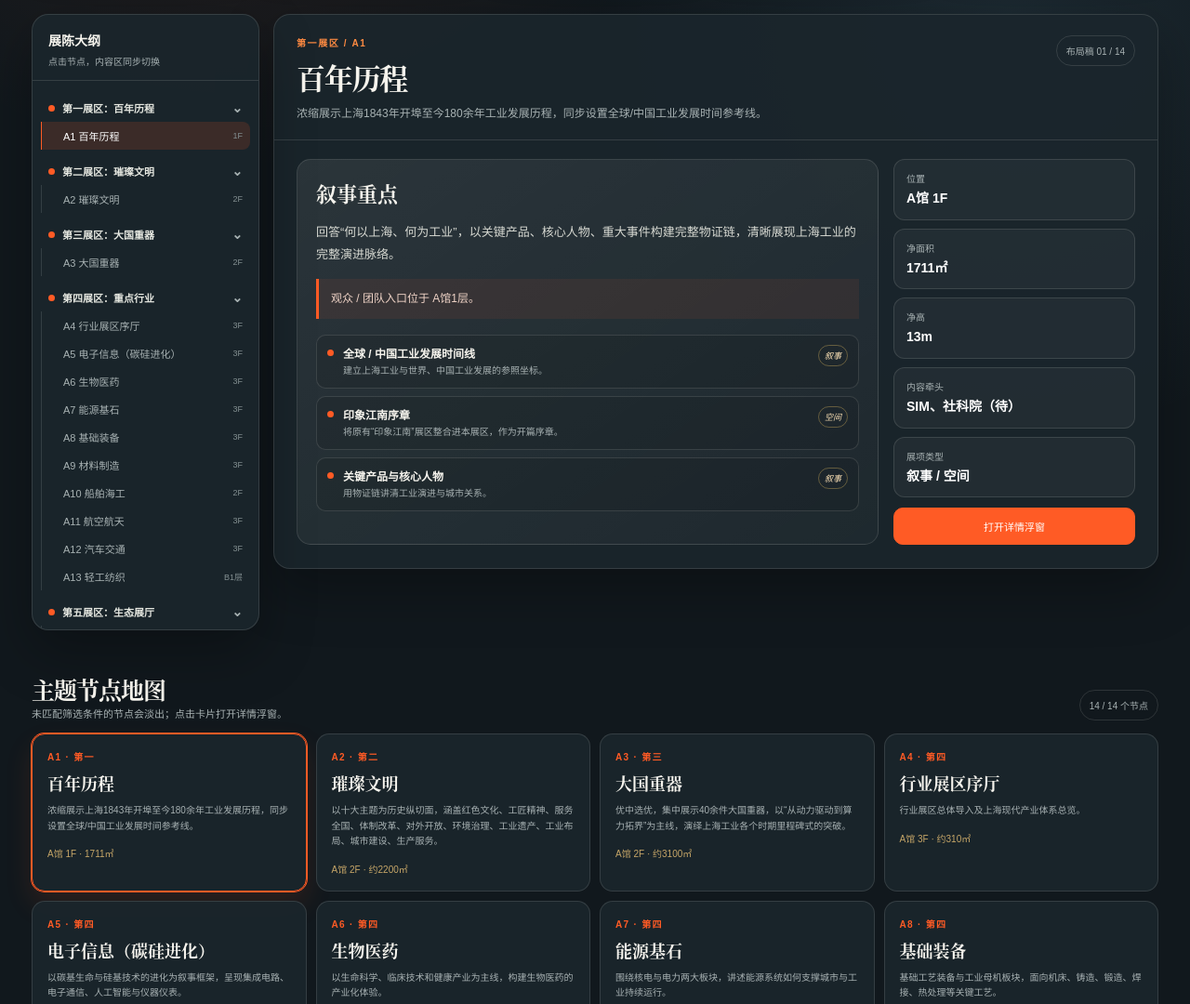
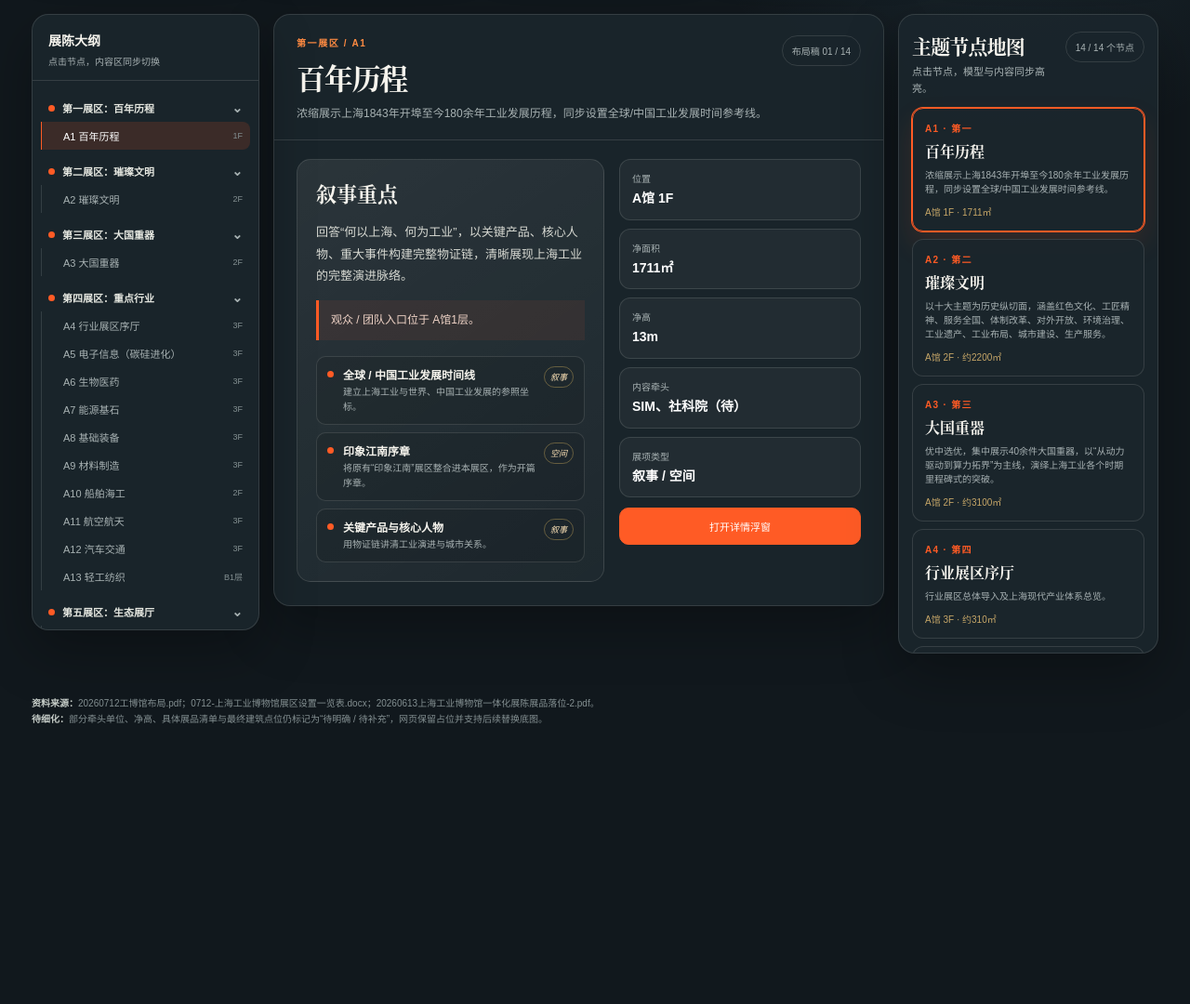
Before and after one commit to sebastienkuzmanov/shanghai-industrial-museum-cim, a plain HTML site: page index.html in a window 1280 px wide. Shown: the part 575-1655 px from the top of the page at 93% size. After the commit the page ends 1399 px from the top, so only its background shows below. Drawn offline with Linux system fonts and the light colour scheme.

Commit message:
feat: move theme node map to right rail

```diff
--- a/index.html
+++ b/index.html
@@ -42,9 +42,10 @@
     .filters { display:flex; flex-wrap:wrap; gap:6px; align-items:center; }
     .filters select { min-width:116px; color:#e8ebe5; background:var(--panel); border:1px solid var(--line); padding:9px 28px 9px 10px; border-radius:9px; font-size:11px; }
     .filters option { color:#111; }
-    .workspace { max-width:1500px; margin:auto; padding:0 34px 45px; display:grid; grid-template-columns:245px minmax(0,1fr); gap:15px; align-items:start; }
-    .tree-panel,.content-panel,.side-info { border:1px solid var(--line); background:var(--panel); border-radius:18px; box-shadow:var(--shadow); }
+    .workspace { max-width:1500px; margin:auto; padding:0 34px 45px; display:grid; grid-template-columns:245px minmax(0,1fr) 280px; gap:15px; align-items:start; }
+    .tree-panel,.content-panel,.side-info,.node-map-panel { border:1px solid var(--line); background:var(--panel); border-radius:18px; box-shadow:var(--shadow); }
     .tree-panel { position:sticky; top:91px; overflow:hidden; }
+    .node-map-panel { position:sticky; top:91px; max-height:calc(100vh - 112px); overflow:auto; }
     .tree-head { padding:17px 17px 13px; border-bottom:1px solid var(--line); }
     .tree-head strong { display:block; font-size:14px; }
     .tree-head span { display:block; color:var(--muted); font-size:10px; margin-top:5px; }
@@ -125,6 +126,15 @@
     .explorer-head h2 { margin:0; font-family:var(--serif); font-size:25px; letter-spacing:-.04em; }
     .explorer-head p { margin:0; color:var(--muted); font-size:11px; }
     .node-grid { display:grid; grid-template-columns:repeat(4,minmax(0,1fr)); gap:10px; }
+    .node-map-panel .explorer { max-width:none; margin:0; padding:18px 14px 15px; }
+    .node-map-panel .explorer-head { align-items:flex-start; margin-bottom:12px; }
+    .node-map-panel .explorer-head h2 { font-size:21px; }
+    .node-map-panel .explorer-head p { line-height:1.55; margin-top:5px; }
+    .node-map-panel .node-grid { grid-template-columns:1fr; gap:8px; }
+    .node-map-panel .node-card { min-height:0; padding:13px; border-radius:12px; }
+    .node-map-panel .node-card h3 { font-size:16px; margin:6px 0 7px; }
+    .node-map-panel .node-card p { font-size:10px; line-height:1.5; }
+    .node-map-panel .node-card footer { margin-top:9px; }
     .node-card { min-height:150px; padding:16px; border:1px solid var(--line); border-radius:14px; background:var(--panel); cursor:pointer; transition:transform .2s ease,opacity .2s ease,border-color .2s ease,box-shadow .2s ease; animation:rise .45s both; }
     .node-card:hover { transform:translateY(-3px); border-color:var(--accent); box-shadow:0 14px 30px rgba(0,0,0,.22); }
     .node-card.active { border-color:var(--accent); box-shadow:0 0 0 1px var(--accent),0 14px 30px rgba(255,91,37,.12); }
@@ -220,12 +230,12 @@
     #app.hidden { display:none; }
     @keyframes fadeIn { from { opacity:0; } to { opacity:1; } }
     @keyframes rise { from { opacity:0; transform:translateY(8px); } to { opacity:1; transform:translateY(0); } }
-    @media (max-width:1100px) { .metrics { grid-template-columns:repeat(3,1fr); } .workspace { grid-template-columns:200px minmax(0,1fr); } .node-grid { grid-template-columns:repeat(3,1fr); } }
+    @media (max-width:1100px) { .metrics { grid-template-columns:repeat(3,1fr); } .workspace { grid-template-columns:200px minmax(0,1fr) 250px; } .node-grid { grid-template-columns:repeat(3,1fr); } .node-map-panel .node-grid { grid-template-columns:1fr; } }
     @media (max-width:1100px) { .admin-layout { grid-template-columns:185px minmax(0,1fr); } .admin-kpi-grid { grid-template-columns:repeat(2,1fr); } .admin-grid-2,.space-admin { grid-template-columns:1fr; } }
-    @media (max-width:780px) { .topbar { padding:0 18px; } .top-actions small { display:none; } .hero { padding:40px 18px 28px; grid-template-columns:1fr; gap:24px; } .metrics,.control-bar,.workspace,.explorer { padding-left:18px; padding-right:18px; } .metrics { grid-template-columns:repeat(2,1fr); } .control-bar { align-items:flex-start; } .workspace { grid-template-columns:1fr; } .tree-panel { position:static; } .tree { max-height:none; display:grid; grid-template-columns:repeat(2,1fr); gap:4px; } .tree-group { margin:0; } .content-head { padding:19px 17px 15px; } .view-body { padding:15px 17px 20px; } .overview-layout,.modal-body { grid-template-columns:1fr; } .node-grid { grid-template-columns:repeat(2,1fr); } .spatial-hints { grid-template-columns:1fr; } }
+    @media (max-width:780px) { .topbar { padding:0 18px; } .top-actions small { display:none; } .hero { padding:40px 18px 28px; grid-template-columns:1fr; gap:24px; } .metrics,.control-bar,.workspace,.explorer { padding-left:18px; padding-right:18px; } .metrics { grid-template-columns:repeat(2,1fr); } .control-bar { align-items:flex-start; } .workspace { grid-template-columns:1fr; } .tree-panel,.node-map-panel { position:static; max-height:none; } .tree { max-height:none; display:grid; grid-template-columns:repeat(2,1fr); gap:4px; } .tree-group { margin:0; } .content-head { padding:19px 17px 15px; } .view-body { padding:15px 17px 20px; } .overview-layout,.modal-body { grid-template-columns:1fr; } .node-grid { grid-template-columns:repeat(2,1fr); } .node-map-panel .node-grid { grid-template-columns:repeat(2,1fr); } .spatial-hints { grid-template-columns:1fr; } }
     @media (max-width:780px) { .admin-shell { padding:28px 18px 38px; } .admin-layout { grid-template-columns:1fr; } .admin-nav { position:static; display:grid; grid-template-columns:repeat(2,1fr); gap:4px; } .admin-nav-label { grid-column:1/-1; } .admin-header { align-items:flex-start; flex-direction:column; } .admin-main { padding:15px; } }
     @media (max-width:780px) { .cim-stage { min-height:430px; } .cim-model { transform:translate(-50%,-46%) rotateX(58deg) rotateZ(-28deg) scale(.58); } .cim-model:hover { transform:translate(-50%,-46%) rotateX(58deg) rotateZ(-28deg) scale(.61); } .cim-tooltip { max-width:165px; } .cim-legend { right:10px; bottom:10px; width:125px; } }
-    @media (max-width:480px) { h1 { font-size:43px; } .theme-switch button { padding:7px 8px; } .metrics { gap:7px; } .metric { min-height:78px; padding:13px; } .metric b { font-size:21px; } .metric span { font-size:10px; } .node-grid { grid-template-columns:1fr; } .tree { grid-template-columns:1fr; } .content-head { flex-direction:column; } }
+    @media (max-width:480px) { h1 { font-size:43px; } .theme-switch button { padding:7px 8px; } .metrics { gap:7px; } .metric { min-height:78px; padding:13px; } .metric b { font-size:21px; } .metric span { font-size:10px; } .node-grid,.node-map-panel .node-grid { grid-template-columns:1fr; } .tree { grid-template-columns:1fr; } .content-head { flex-direction:column; } }
     .theme-elegant { --bg:#f1ede4; --bg-2:#f7f4ec; --panel:rgba(255,253,247,.94); --panel-2:#fff; --ink:#1d2430; --muted:#6c747a; --line:rgba(29,36,48,.14); --accent:#a47a2e; --accent-2:#7e5a1d; --green:#789e70; --blue:#7087a6; --shadow:0 18px 45px rgba(80,62,34,.12); }
     .theme-elegant .topbar { background:rgba(241,237,228,.86); } .theme-elegant .brand-mark { background:var(--accent); } .theme-elegant .hero p,.theme-elegant .narrative-card p { color:#515b63; } .theme-elegant .metric b,.theme-elegant .fact b,.theme-elegant .tree-section,.theme-elegant .item-row strong,.theme-elegant .node-card h3 { color:var(--ink); } .theme-elegant .tree-child { color:#647077; } .theme-elegant .tree-child:hover,.theme-elegant .tree-child.active { color:var(--ink); background:rgba(164,122,46,.12); border-left-color:var(--accent); } .theme-elegant .narrative-card,.theme-elegant .fact,.theme-elegant .item-row,.theme-elegant .spatial-hint { background:rgba(255,255,255,.58); } .theme-elegant .narrative-card p,.theme-elegant .item-row span { color:#5d676c; } .theme-elegant .modal-card { background:#fffdf7; } .theme-elegant .modal-copy p { color:#38434a; } .theme-elegant .modal-body { color:var(--ink); } .theme-elegant .media-box { background:#eee9de; }
   </style>
@@ -243,9 +253,7 @@
 
     <section class="control-bar"><div class="mode-switch"><button data-view="outline" class="active">大纲视图</button><button data-view="spatial">空间视图</button></div><div class="hall-switch"><button data-hall="all" class="active">全馆</button><button data-hall="A">A馆</button><button data-hall="B">B馆</button></div><div class="filters"><select id="ownerFilter" aria-label="牵头单位"><option value="all">全部牵头单位</option></select><select id="typeFilter" aria-label="展项类型"><option value="all">全部展项类型</option></select><select id="floorFilter" aria-label="展厅楼层"><option value="all">全部楼层</option></select><button class="tool-clear" id="clearFilters" style="border:1px solid var(--line);color:var(--muted);background:var(--panel);padding:9px 10px;border-radius:9px;font-size:11px">清除筛选</button></div></section>
 
-    <main class="workspace"><aside class="tree-panel"><div class="tree-head"><strong>展陈大纲</strong><span>点击节点，内容区同步切换</span></div><nav class="tree" id="tree"></nav></aside><section class="content-panel"><div class="content-head"><div><div class="kicker" id="contentKicker">第一展区 / A1</div><h2 id="contentTitle">百年历程</h2><p id="contentLead">浓缩展示上海1843年开埠至今180余年工业发展历程，同步设置全球/中国工业发展时间参考线。</p></div><div class="page-badge" id="pageBadge">布局稿 01 / 14</div></div><div class="view-body" id="viewBody"></div></section></main>
-
-    <section class="explorer"><div class="explorer-head"><div><h2>主题节点地图</h2><p>未匹配筛选条件的节点会淡出；点击卡片打开详情浮窗。</p></div><span class="page-badge" id="resultCount">14 个节点</span></div><div class="node-grid" id="nodeGrid"></div></section>
+    <main class="workspace"><aside class="tree-panel"><div class="tree-head"><strong>展陈大纲</strong><span>点击节点，内容区同步切换</span></div><nav class="tree" id="tree"></nav></aside><section class="content-panel"><div class="content-head"><div><div class="kicker" id="contentKicker">第一展区 / A1</div><h2 id="contentTitle">百年历程</h2><p id="contentLead">浓缩展示上海1843年开埠至今180余年工业发展历程，同步设置全球/中国工业发展时间参考线。</p></div><div class="page-badge" id="pageBadge">布局稿 01 / 14</div></div><div class="view-body" id="viewBody"></div></section><aside class="node-map-panel"><section class="explorer"><div class="explorer-head"><div><h2>主题节点地图</h2><p>点击节点，模型与内容同步高亮。</p></div><span class="page-badge" id="resultCount">14 个节点</span></div><div class="node-grid" id="nodeGrid"></div></section></aside></main>
 
     <footer class="footer"><b>资料来源：</b>20260712工博馆布局.pdf；0712-上海工业博物馆展区设置一览表.docx；20260613上海工业博物馆一体化展陈展品落位-2.pdf。<br><b>待细化：</b>部分牵头单位、净高、具体展品清单与最终建筑点位仍标记为“待明确 / 待补充”，网页保留占位并支持后续替换底图。</footer>
   </div>
```
